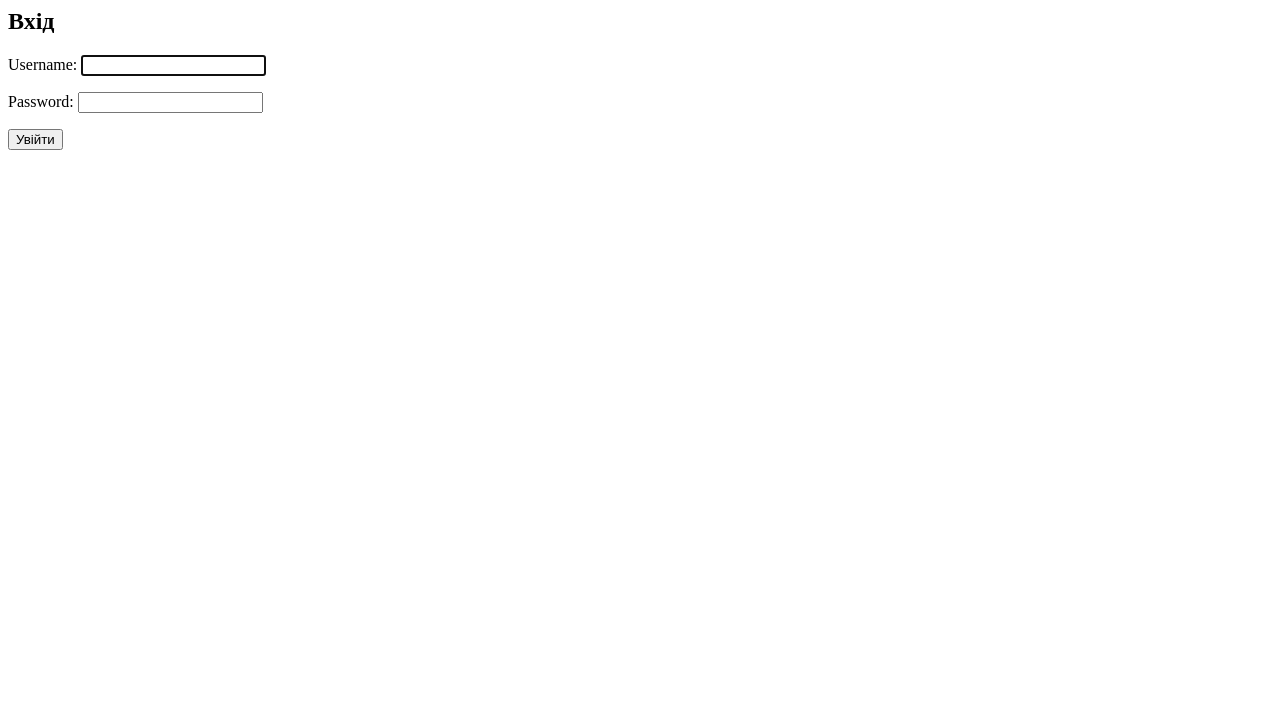
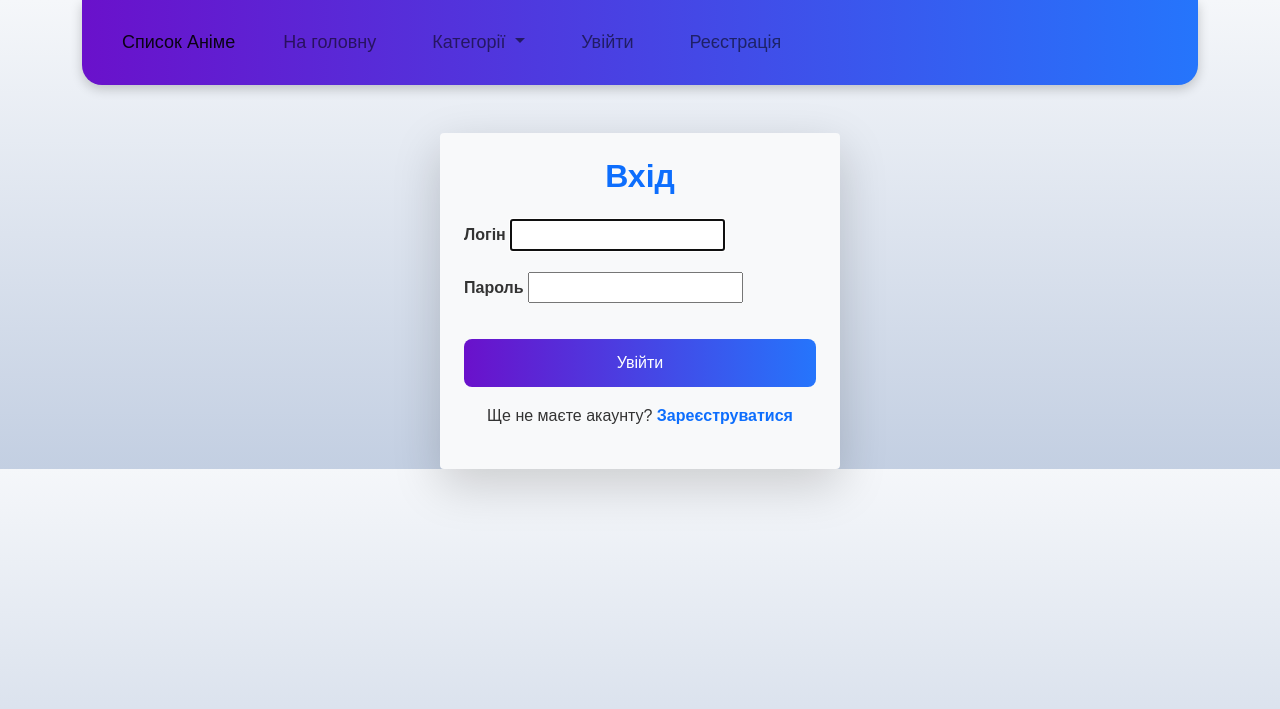
Before and after one commit to Head-Shot-53/anime_website, a Django app: page /users/login/ in a window 1280 px wide. Shown: the top 709 px of the page. Run offline with Django 5.2, Linux system fonts and the light colour scheme.

Commit message:
переробив під тему сайту

```diff
--- a/users/templates/users/login.html
+++ b/users/templates/users/login.html
@@ -1,6 +1,33 @@
-<h2>Вхід</h2>
-<form method="POST">
-    {% csrf_token %}
-    {{ form.as_p }}
-    <button type="submit">Увійти</button>
-</form>
+{% extends 'base.html' %}
+
+{% block title %}Вхід - AniStream{% endblock %}
+
+{% block content %}
+<div class="container mt-5 d-flex justify-content-center">
+    <div class="card shadow-lg border-0 rounded p-4" style="max-width: 400px; width: 100%; background: #f8f9fa;">
+        <h2 class="text-center text-primary mb-4">Вхід</h2>
+
+        <form method="POST">
+            {% csrf_token %}
+
+            <div class="mb-3">
+                <label for="id_username" class="form-label fw-bold">Логін</label>
+                {{ form.username }}
+            </div>
+
+            <div class="mb-3">
+                <label for="id_password" class="form-label fw-bold">Пароль</label>
+                {{ form.password }}
+            </div>
+
+            <button type="submit" class="btn btn-primary w-100">
+                <i class="fas fa-sign-in-alt"></i> Увійти
+            </button>
+        </form>
+
+        <p class="text-center mt-3">
+            Ще не маєте акаунту? <a href="{% url 'register' %}" class="text-primary fw-bold">Зареєструватися</a>
+        </p>
+    </div>
+</div>
+{% endblock %}
```
